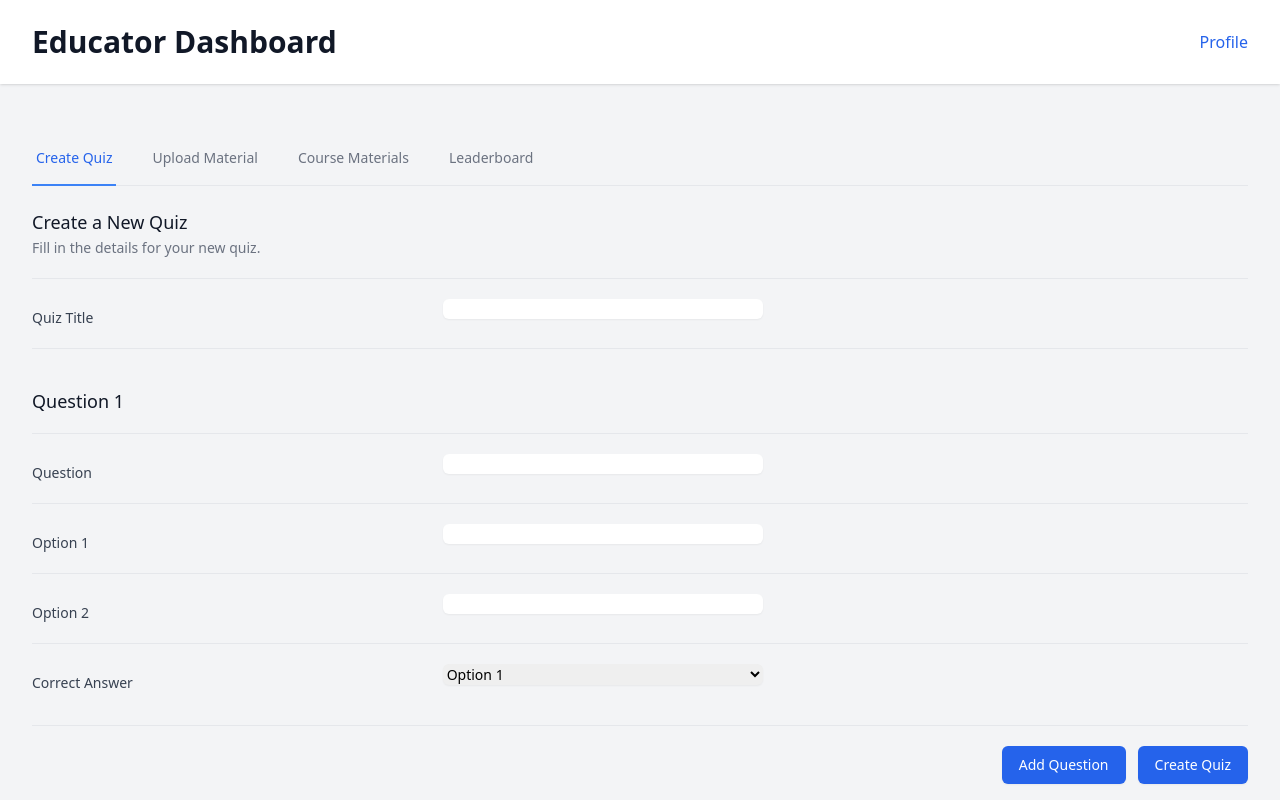
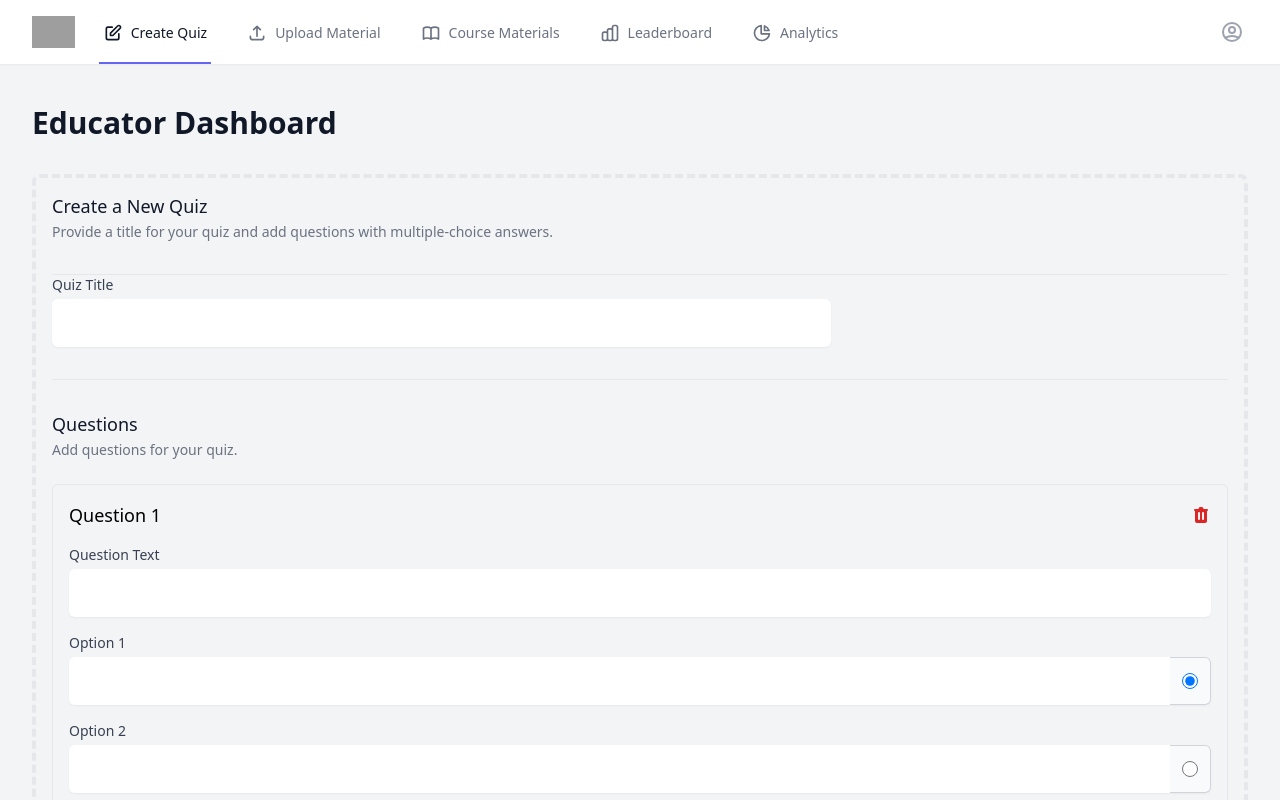
Before and after one commit to deXcripter/stanki, a React (Vite) app in the folder fe/: page /dashboard/educator in a window 1280 px wide. Shown: the top 800 px of the page. Built offline with nearby package versions, Linux system fonts and the light colour scheme; grey boxes are pictures that could not be loaded.

Commit message:
update the educators ui

```diff
--- a/fe/package.json
+++ b/fe/package.json
@@ -15,6 +15,7 @@
     "@types/axios": "^0.14.0",
     "@types/jsonwebtoken": "^9.0.7",
     "@types/react-router-dom": "^5.3.3",
+    "@types/recharts": "^1.8.29",
     "autoprefixer": "^10.4.20",
     "axios": "^1.7.7",
     "dotenv": "^16.4.5",
@@ -26,6 +27,7 @@
     "react-hot-toast": "^2.4.1",
     "react-router-dom": "^6.26.2",
     "react-toastify": "^10.0.5",
+    "recharts": "^2.12.7",
     "tailwindcss": "^3.4.13"
   },
   "devDependencies": {
--- /dev/null
+++ b/fe/src/components/QuizAnalytics.tsx
@@ -0,0 +1,73 @@
+import { useState, useEffect } from 'react';
+import {
+  BarChart,
+  Bar,
+  XAxis,
+  YAxis,
+  CartesianGrid,
+  Tooltip,
+  Legend,
+  ResponsiveContainer,
+} from 'recharts';
+
+interface QuizPerformance {
+  quizName: string;
+  averageScore: number;
+  participationRate: number;
+}
+
+export default function QuizAnalytics() {
+  const [quizPerformance, setQuizPerformance] = useState<QuizPerformance[]>([]);
+
+  useEffect(() => {
+    // TODO: Replace with actual API call
+    const mockData: QuizPerformance[] = [
+      { quizName: 'Math Quiz 1', averageScore: 85, participationRate: 90 },
+      { quizName: 'Science Quiz 1', averageScore: 78, participationRate: 85 },
+      { quizName: 'History Quiz 1', averageScore: 72, participationRate: 80 },
+      { quizName: 'English Quiz 1', averageScore: 88, participationRate: 95 },
+      { quizName: 'Geography Quiz 1', averageScore: 76, participationRate: 70 },
+    ];
+    setQuizPerformance(mockData);
+  }, []);
+
+  return (
+    <div className="space-y-8">
+      <h2 className="text-2xl font-bold text-gray-900">
+        Quiz Performance Analytics
+      </h2>
+      <div className="bg-white p-6 rounded-lg shadow">
+        <h3 className="text-lg font-medium text-gray-900 mb-4">
+          Average Scores and Participation Rates
+        </h3>
+        <div className="h-96">
+          <ResponsiveContainer width="100%" height="100%">
+            <BarChart
+              data={quizPerformance}
+              margin={{ top: 20, right: 30, left: 20, bottom: 5 }}
+            >
+              <CartesianGrid strokeDasharray="3 3" />
+              <XAxis dataKey="quizName" />
+              <YAxis yAxisId="left" orientation="left" stroke="#8884d8" />
+              <YAxis yAxisId="right" orientation="right" stroke="#82ca9d" />
+              <Tooltip />
+              <Legend />
+              <Bar
+                yAxisId="left"
+                dataKey="averageScore"
+                fill="#8884d8"
+                name="Average Score"
+              />
+              <Bar
+                yAxisId="right"
+                dataKey="participationRate"
+                fill="#82ca9d"
+                name="Participation Rate (%)"
+              />
+            </BarChart>
+          </ResponsiveContainer>
+        </div>
+      </div>
+    </div>
+  );
+}
--- a/fe/src/components/QuizCreator.tsx
+++ b/fe/src/components/QuizCreator.tsx
@@ -1,42 +1,46 @@
-// src/components/QuizCreator.tsx
 import { useState } from 'react';
-
-interface Question {
-  question: string;
-  options: string[];
-  correctAnswer: number;
-}
+import { PlusIcon, TrashIcon } from '@heroicons/react/solid';
 
 export default function QuizCreator() {
   const [title, setTitle] = useState('');
-  const [questions, setQuestions] = useState<Question[]>([
-    { question: '', options: ['', ''], correctAnswer: 0 },
+  const [questions, setQuestions] = useState([
+    { question: '', options: ['', '', '', ''], correctAnswer: 0 },
   ]);
 
   const addQuestion = () => {
     setQuestions([
       ...questions,
-      { question: '', options: ['', ''], correctAnswer: 0 },
+      { question: '', options: ['', '', '', ''], correctAnswer: 0 },
     ]);
+  };
+
+  const removeQuestion = (index: number) => {
+    setQuestions(questions.filter((_, i) => i !== index));
   };
 
   const updateQuestion = (
     index: number,
-    field: keyof Question,
+    field: string,
     value: string | number,
   ) => {
     const updatedQuestions = [...questions];
-    if (field === 'options') {
-      updatedQuestions[index].options = value as string[];
-    } else {
-      updatedQuestions[index][field] = value as string & number;
-    }
+    updatedQuestions[index] = { ...updatedQuestions[index], [field]: value };
+    setQuestions(updatedQuestions);
+  };
+
+  const updateOption = (
+    questionIndex: number,
+    optionIndex: number,
+    value: string,
+  ) => {
+    const updatedQuestions = [...questions];
+    updatedQuestions[questionIndex].options[optionIndex] = value;
     setQuestions(updatedQuestions);
   };
 
   const handleSubmit = (e: React.FormEvent) => {
     e.preventDefault();
-    // TODO: Submit quiz to API
+    // TODO: Implement quiz submission logic
     console.log('Quiz submitted:', { title, questions });
   };
 
@@ -45,143 +49,145 @@ export default function QuizCreator() {
       onSubmit={handleSubmit}
       className="space-y-8 divide-y divide-gray-200"
     >
-      <div className="space-y-8 divide-y divide-gray-200 sm:space-y-5">
-        <div>
+      <div className="space-y-8 divide-y divide-gray-200">
         <div>
           <h3 className="text-lg leading-6 font-medium text-gray-900">
             Create a New Quiz
           </h3>
-            <p className="mt-1 max-w-2xl text-sm text-gray-500">
-              Fill in the details for your new quiz.
+          <p className="mt-1 text-sm text-gray-500">
+            Provide a title for your quiz and add questions with multiple-choice
+            answers.
           </p>
         </div>
 
-          <div className="mt-6 sm:mt-5 space-y-6 sm:space-y-5">
-            <div className="sm:grid sm:grid-cols-3 sm:gap-4 sm:items-start sm:border-t sm:border-gray-200 sm:pt-5">
+        <div className="mt-6 grid grid-cols-1 gap-y-6 gap-x-4 sm:grid-cols-6">
+          <div className="sm:col-span-4">
             <label
               htmlFor="title"
-                className="block text-sm font-medium text-gray-700 sm:mt-px sm:pt-2"
+              className="block text-sm font-medium text-gray-700"
             >
               Quiz Title
             </label>
-              <div className="mt-1 sm:mt-0 sm:col-span-2">
+            <div className="mt-1">
               <input
                 type="text"
                 name="title"
                 id="title"
                 value={title}
                 onChange={(e) => setTitle(e.target.value)}
-                  className="max-w-lg block w-full shadow-sm focus:ring-blue-500 focus:border-blue-500 sm:max-w-xs sm:text-sm border-gray-300 rounded-md"
+                className="shadow-sm focus:ring-indigo-500 focus:border-indigo-500 block w-full sm:text-sm border-gray-300 rounded-md h-12 text-lg"
               />
             </div>
           </div>
         </div>
       </div>
 
-        {questions.map((question, index) => (
-          <div key={index} className="pt-8 space-y-6 sm:pt-10 sm:space-y-5">
+      <div className="pt-8">
         <div>
           <h3 className="text-lg leading-6 font-medium text-gray-900">
-                Question {index + 1}
+            Questions
           </h3>
+          <p className="mt-1 text-sm text-gray-500">
+            Add questions for your quiz.
+          </p>
         </div>
-
-            <div className="space-y-6 sm:space-y-5">
-              <div className="sm:grid sm:grid-cols-3 sm:gap-4 sm:items-start sm:border-t sm:border-gray-200 sm:pt-5">
+        <div className="mt-6 space-y-6">
+          {questions.map((question, questionIndex) => (
+            <div
+              key={questionIndex}
+              className="border border-gray-200 rounded-md p-4"
+            >
+              <div className="flex justify-between items-center mb-4">
+                <h4 className="text-lg font-medium">
+                  Question {questionIndex + 1}
+                </h4>
+                <button
+                  type="button"
+                  onClick={() => removeQuestion(questionIndex)}
+                  className="text-red-600 hover:text-red-800"
+                >
+                  <TrashIcon className="h-5 w-5" />
+                </button>
+              </div>
+              <div className="space-y-4">
+                <div>
                   <label
-                  htmlFor={`question-${index}`}
-                  className="block text-sm font-medium text-gray-700 sm:mt-px sm:pt-2"
+                    htmlFor={`question-${questionIndex}`}
+                    className="block text-sm font-medium text-gray-700"
                   >
-                  Question
+                    Question Text
                   </label>
-                <div className="mt-1 sm:mt-0 sm:col-span-2">
                   <input
                     type="text"
-                    name={`question-${index}`}
-                    id={`question-${index}`}
+                    id={`question-${questionIndex}`}
                     value={question.question}
                     onChange={(e) =>
-                      updateQuestion(index, 'question', e.target.value)
+                      updateQuestion(questionIndex, 'question', e.target.value)
                     }
-                    className="max-w-lg block w-full shadow-sm focus:ring-blue-500 focus:border-blue-500 sm:max-w-xs sm:text-sm border-gray-300 rounded-md"
+                    className="mt-1 block w-full shadow-sm focus:ring-indigo-500 focus:border-indigo-500 sm:text-sm border-gray-300 rounded-md h-12 text-lg"
                   />
                 </div>
-              </div>
-
                 {question.options.map((option, optionIndex) => (
-                <div
-                  key={optionIndex}
-                  className="sm:grid sm:grid-cols-3 sm:gap-4 sm:items-start sm:border-t sm:border-gray-200 sm:pt-5"
-                >
+                  <div key={optionIndex}>
                     <label
-                    htmlFor={`question-${index}-option-${optionIndex}`}
-                    className="block text-sm font-medium text-gray-700 sm:mt-px sm:pt-2"
+                      htmlFor={`question-${questionIndex}-option-${optionIndex}`}
+                      className="block text-sm font-medium text-gray-700"
                     >
                       Option {optionIndex + 1}
                     </label>
-                  <div className="mt-1 sm:mt-0 sm:col-span-2">
+                    <div className="mt-1 flex rounded-md shadow-sm">
                       <input
                         type="text"
-                      name={`question-${index}-option-${optionIndex}`}
-                      id={`question-${index}-option-${optionIndex}`}
+                        id={`question-${questionIndex}-option-${optionIndex}`}
                         value={option}
-                      onChange={(e) => {
-                        const newOptions = [...question.options];
-                        newOptions[optionIndex] = e.target.value;
-                        updateQuestion(index, 'options', newOptions);
-                      }}
-                      className="max-w-lg block w-full shadow-sm focus:ring-blue-500 focus:border-blue-500 sm:max-w-xs sm:text-sm border-gray-300 rounded-md"
+                        onChange={(e) =>
+                          updateOption(
+                            questionIndex,
+                            optionIndex,
+                            e.target.value,
+                          )
+                        }
+                        className="flex-1 block w-full focus:ring-indigo-500 focus:border-indigo-500 min-w-0 rounded-none rounded-l-md sm:text-sm border-gray-300 h-12 text-lg"
                       />
+                      <span className="inline-flex items-center px-3 rounded-r-md border border-l-0 border-gray-300 bg-gray-50 text-gray-500 sm:text-sm">
+                        <input
+                          type="radio"
+                          name={`correct-answer-${questionIndex}`}
+                          checked={question.correctAnswer === optionIndex}
+                          onChange={() =>
+                            updateQuestion(
+                              questionIndex,
+                              'correctAnswer',
+                              optionIndex,
+                            )
+                          }
+                          className="focus:ring-indigo-500 h-4 w-4 text-indigo-600 border-gray-300"
+                        />
+                      </span>
                     </div>
                   </div>
                 ))}
-
-              <div className="sm:grid sm:grid-cols-3 sm:gap-4 sm:items-start sm:border-t sm:border-gray-200 sm:pt-5">
-                <label
-                  htmlFor={`question-${index}-correct-answer`}
-                  className="block text-sm font-medium text-gray-700 sm:mt-px sm:pt-2"
-                >
-                  Correct Answer
-                </label>
-                <div className="mt-1 sm:mt-0 sm:col-span-2">
-                  <select
-                    id={`question-${index}-correct-answer`}
-                    name={`question-${index}-correct-answer`}
-                    value={question.correctAnswer}
-                    onChange={(e) =>
-                      updateQuestion(
-                        index,
-                        'correctAnswer',
-                        parseInt(e.target.value),
-                      )
-                    }
-                    className="max-w-lg block focus:ring-blue-500 focus:border-blue-500 w-full shadow-sm sm:max-w-xs sm:text-sm border-gray-300 rounded-md"
-                  >
-                    {question.options.map((_, optionIndex) => (
-                      <option key={optionIndex} value={optionIndex}>
-                        Option {optionIndex + 1}
-                      </option>
-                    ))}
-                  </select>
-                </div>
-              </div>
               </div>
             </div>
           ))}
+          <div className="flex justify-center">
+            <button
+              type="button"
+              onClick={addQuestion}
+              className="inline-flex items-center px-4 py-2 border border-transparent shadow-sm text-sm font-medium rounded-md text-white bg-indigo-600 hover:bg-indigo-700 focus:outline-none focus:ring-2 focus:ring-offset-2 focus:ring-indigo-500"
+            >
+              <PlusIcon className="-ml-1 mr-2 h-5 w-5" aria-hidden="true" />
+              Add Question
+            </button>
+          </div>
+        </div>
       </div>
 
       <div className="pt-5">
         <div className="flex justify-end">
           <button
-            type="button"
-            onClick={addQuestion}
-            className="ml-3 inline-flex justify-center py-2 px-4 border border-transparent shadow-sm text-sm font-medium rounded-md text-white bg-blue-600 hover:bg-blue-700 focus:outline-none focus:ring-2 focus:ring-offset-2 focus:ring-blue-500"
-          >
-            Add Question
-          </button>
-          <button
             type="submit"
-            className="ml-3 inline-flex justify-center py-2 px-4 border border-transparent shadow-sm text-sm font-medium rounded-md text-white bg-blue-600 hover:bg-blue-700 focus:outline-none focus:ring-2 focus:ring-offset-2 focus:ring-blue-500"
+            className="ml-3 inline-flex justify-center py-2 px-4 border border-transparent shadow-sm text-sm font-medium rounded-md text-white bg-indigo-600 hover:bg-indigo-700 focus:outline-none focus:ring-2 focus:ring-offset-2 focus:ring-indigo-500"
           >
             Create Quiz
           </button>
--- a/fe/src/pages/EducatorDashboard.tsx
+++ b/fe/src/pages/EducatorDashboard.tsx
@@ -1,84 +1,95 @@
 // src/pages/EducatorDashboard.tsx
 import { useState } from 'react';
 import { Link } from 'react-router-dom';
+import {
+  PencilAltIcon,
+  UploadIcon,
+  BookOpenIcon,
+  ChartBarIcon,
+  UserCircleIcon,
+  ChartPieIcon,
+} from '@heroicons/react/outline';
 import QuizCreator from '../components/QuizCreator';
 import LeaderBoard from '../components/Leaderboard';
 import CourseMaterialUploader from '../components/CourseMaterialUploader';
 import CourseList from '../components/CourseList';
+import QuizAnalytics from '../components/QuizAnalytics';
 
 export default function EducatorDashboard() {
   const [activeTab, setActiveTab] = useState('create-quiz');
 
+  const tabs = [
+    { id: 'create-quiz', name: 'Create Quiz', icon: PencilAltIcon },
+    { id: 'upload-material', name: 'Upload Material', icon: UploadIcon },
+    { id: 'course-materials', name: 'Course Materials', icon: BookOpenIcon },
+    { id: 'leaderboard', name: 'Leaderboard', icon: ChartBarIcon },
+    { id: 'analytics', name: 'Analytics', icon: ChartPieIcon },
+  ];
+
   return (
     <div className="min-h-screen bg-gray-100">
-      <header className="bg-white shadow">
-        <div className="max-w-7xl mx-auto py-6 px-4 sm:px-6 lg:px-8 flex justify-between items-center">
-          <h1 className="text-3xl font-bold text-gray-900">
+      <nav className="bg-white shadow-sm">
+        <div className="max-w-7xl mx-auto px-4 sm:px-6 lg:px-8">
+          <div className="flex justify-between h-16">
+            <div className="flex">
+              <div className="flex-shrink-0 flex items-center">
+                <img
+                  className="h-8 w-auto"
+                  src="https://tailwindui.com/img/logos/workflow-mark-indigo-600.svg"
+                  alt="Workflow"
+                />
+              </div>
+              <div className="hidden sm:ml-6 sm:flex sm:space-x-8">
+                {tabs.map((tab) => (
+                  <button
+                    key={tab.id}
+                    onClick={() => setActiveTab(tab.id)}
+                    className={`${
+                      activeTab === tab.id
+                        ? 'border-indigo-500 text-gray-900'
+                        : 'border-transparent text-gray-500 hover:border-gray-300 hover:text-gray-700'
+                    } inline-flex items-center px-1 pt-1 border-b-2 text-sm font-medium`}
+                  >
+                    <tab.icon className="mr-2 h-5 w-5" />
+                    {tab.name}
+                  </button>
+                ))}
+              </div>
+            </div>
+            <div className="hidden sm:ml-6 sm:flex sm:items-center">
+              <Link
+                to="/profile"
+                className="bg-white p-1 rounded-full text-gray-400 hover:text-gray-500 focus:outline-none focus:ring-2 focus:ring-offset-2 focus:ring-indigo-500"
+              >
+                <UserCircleIcon className="h-6 w-6" />
+              </Link>
+            </div>
+          </div>
+        </div>
+      </nav>
+
+      <div className="py-10">
+        <header>
+          <div className="max-w-7xl mx-auto px-4 sm:px-6 lg:px-8">
+            <h1 className="text-3xl font-bold leading-tight text-gray-900">
               Educator Dashboard
             </h1>
-          <nav>
-            <Link to="/profile" className="text-blue-600 hover:text-blue-800">
-              Profile
-            </Link>
-          </nav>
           </div>
         </header>
         <main>
-        <div className="max-w-7xl mx-auto py-6 sm:px-6 lg:px-8">
-          <div className="px-4 py-6 sm:px-0">
-            <div className="border-b border-gray-200">
-              <nav className="-mb-px flex space-x-8" aria-label="Tabs">
-                <button
-                  onClick={() => setActiveTab('create-quiz')}
-                  className={`${
-                    activeTab === 'create-quiz'
-                      ? 'border-blue-500 text-blue-600'
-                      : 'border-transparent text-gray-500 hover:text-gray-700 hover:border-gray-300'
-                  } whitespace-nowrap py-4 px-1 border-b-2 font-medium text-sm`}
-                >
-                  Create Quiz
-                </button>
-                <button
-                  onClick={() => setActiveTab('upload-material')}
-                  className={`${
-                    activeTab === 'upload-material'
-                      ? 'border-blue-500 text-blue-600'
-                      : 'border-transparent text-gray-500 hover:text-gray-700 hover:border-gray-300'
-                  } whitespace-nowrap py-4 px-1 border-b-2 font-medium text-sm`}
-                >
-                  Upload Material
-                </button>
-                <button
-                  onClick={() => setActiveTab('course-materials')}
-                  className={`${
-                    activeTab === 'course-materials'
-                      ? 'border-blue-500 text-blue-600'
-                      : 'border-transparent text-gray-500 hover:text-gray-700 hover:border-gray-300'
-                  } whitespace-nowrap py-4 px-1 border-b-2 font-medium text-sm`}
-                >
-                  Course Materials
-                </button>
-                <button
-                  onClick={() => setActiveTab('leaderboard')}
-                  className={`${
-                    activeTab === 'leaderboard'
-                      ? 'border-blue-500 text-blue-600'
-                      : 'border-transparent text-gray-500 hover:text-gray-700 hover:border-gray-300'
-                  } whitespace-nowrap py-4 px-1 border-b-2 font-medium text-sm`}
-                >
-                  Leaderboard
-                </button>
-              </nav>
-            </div>
-            <div className="mt-6">
+          <div className="max-w-7xl mx-auto sm:px-6 lg:px-8">
+            <div className="px-4 py-8 sm:px-0">
+              <div className="border-4 border-dashed border-gray-200 rounded-lg min-h-96 overflow-auto p-4">
                 {activeTab === 'create-quiz' && <QuizCreator />}
                 {activeTab === 'upload-material' && <CourseMaterialUploader />}
                 {activeTab === 'course-materials' && <CourseList />}
                 {activeTab === 'leaderboard' && <LeaderBoard />}
+                {activeTab === 'analytics' && <QuizAnalytics />}
               </div>
             </div>
           </div>
         </main>
       </div>
+    </div>
   );
 }
--- a/fe/src/pages/Signup.tsx
+++ b/fe/src/pages/Signup.tsx
@@ -2,7 +2,7 @@ import { useState } from 'react';
 import { useNavigate } from 'react-router-dom';
 import axiosInstance from '../services/axios';
 import decodeUser from '../services/userDetails';
-import { showSuccessToast } from '../utils/toasts';
+import { showErrorToast, showSuccessToast } from '../utils/toasts';
 
 export default function Signup() {
   const [name, setName] = useState('');
@@ -22,6 +22,9 @@ export default function Signup() {
         const user = await decodeUser(token);
         showSuccessToast('Account created successfully');
         navigate('/dashboard/' + user.role);
+      })
+      .catch((err) => {
+        showErrorToast(err.response.data.message);
       });
   };
 
```
Also changed, not shown: fe/src/components/CourseMaterialUploader.tsx (+7 -7 lines), 1 other file (tests, documents, lock files or other folders). Lines whose indentation alone changed are shown as unchanged.
